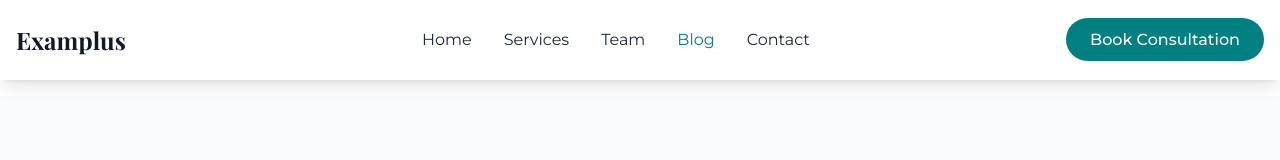
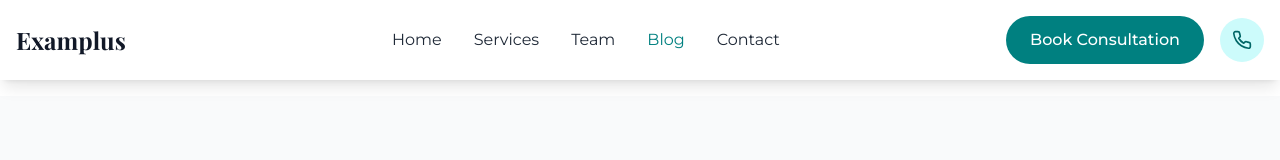
Before and after one commit to sphinx91889/medspashowcasealt3, a React (Vite) app: page /blog in a window 1280 px wide. Shown: the top 160 px of the page. Built offline with nearby package versions, Linux system fonts and the light colour scheme.

Commit message:
Update Navbar.tsx

```diff
--- a/src/components/Navbar.tsx
+++ b/src/components/Navbar.tsx
@@ -1,6 +1,6 @@
 import React, { useState, useEffect } from 'react';
 import { Link, useLocation } from 'react-router-dom';
-import { Menu, X } from 'lucide-react';
+import { Menu, X, Phone } from 'lucide-react';
 
 const Navbar = () => {
   const [isScrolled, setIsScrolled] = useState(false);
@@ -38,6 +38,13 @@ const Navbar = () => {
   const handleLinkClick = () => {
     setIsMobileMenuOpen(false);
     window.scrollTo(0, 0); // Scroll to top when navigating
+  };
+
+  // Phone number for the medspa
+  const phoneNumber = '+1 (555) 123-4567';
+
+  const handlePhoneCall = () => {
+    window.location.href = `tel:${phoneNumber.replace(/\D/g, '')}`;
   };
 
   return (
@@ -85,7 +92,7 @@ const Navbar = () => {
             </div>
           </div>
 
-          <div className="hidden md:block">
+          <div className="hidden md:flex items-center space-x-4">
             <Link
               to="/contact"
               className="btn-primary"
@@ -93,6 +100,16 @@ const Navbar = () => {
             >
               Book Consultation
             </Link>
+            <button
+              onClick={handlePhoneCall}
+              className="bg-teal-100 text-teal-700 p-3 rounded-full hover:bg-teal-200 transition-colors duration-300 group"
+              aria-label="Call Medspa"
+            >
+              <Phone
+                className="w-5 h-5 group-hover:scale-110 transition-transform"
+                strokeWidth={2}
+              />
+            </button>
           </div>
 
           <div className="md:hidden">
@@ -124,7 +141,7 @@ const Navbar = () => {
                 {item.name}
               </Link>
             ))}
-            <div className="px-3 py-2">
+            <div className="px-3 py-2 space-y-2">
               <Link
                 to="/contact"
                 className="btn-primary w-full"
@@ -132,6 +149,13 @@ const Navbar = () => {
               >
                 Book Consultation
               </Link>
+              <button
+                onClick={handlePhoneCall}
+                className="w-full bg-teal-100 text-teal-700 py-3 rounded-lg hover:bg-teal-200 transition-colors duration-300 flex items-center justify-center space-x-2"
+              >
+                <Phone className="w-5 h-5" strokeWidth={2} />
+                <span>Call {phoneNumber}</span>
+              </button>
             </div>
           </div>
         </div>
```
